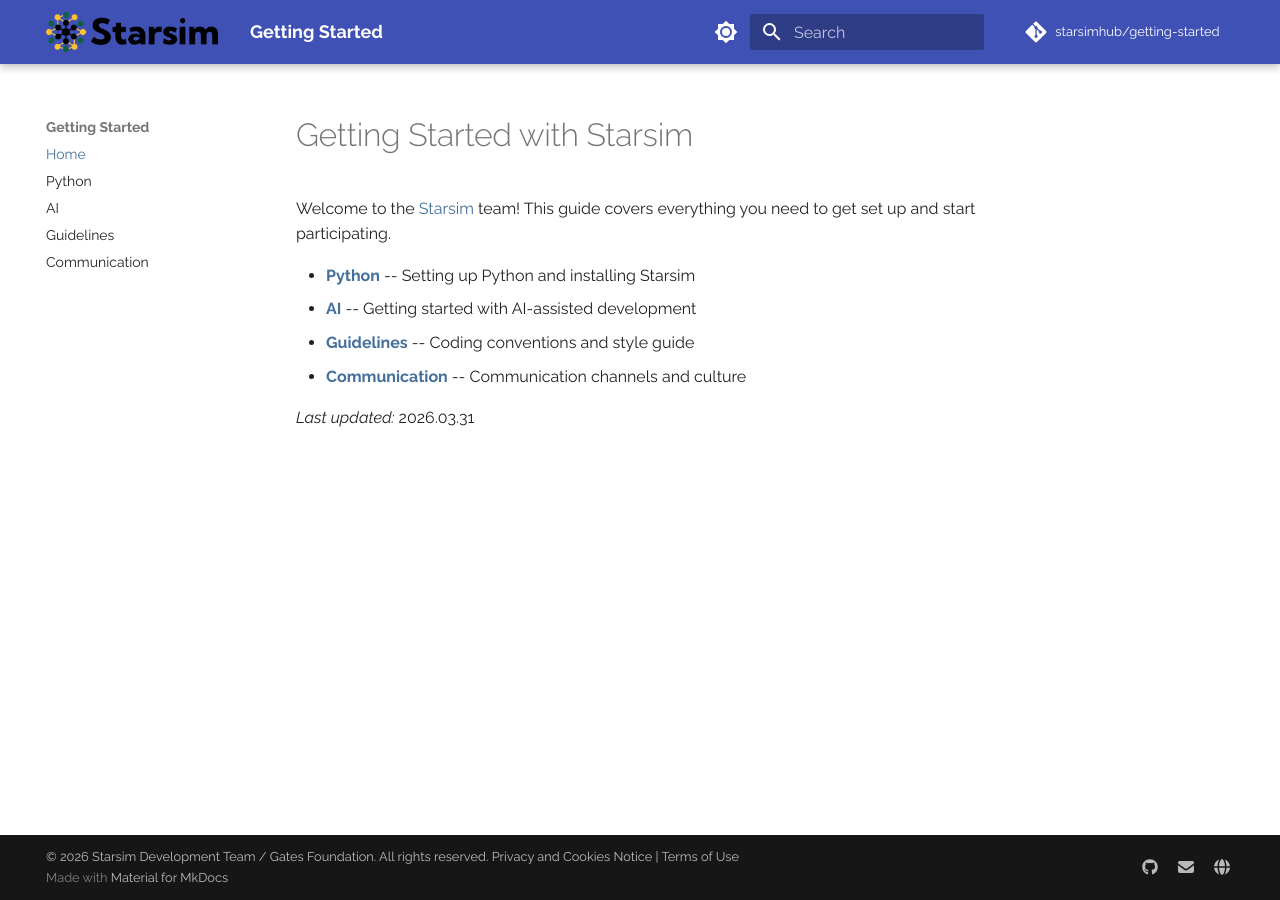
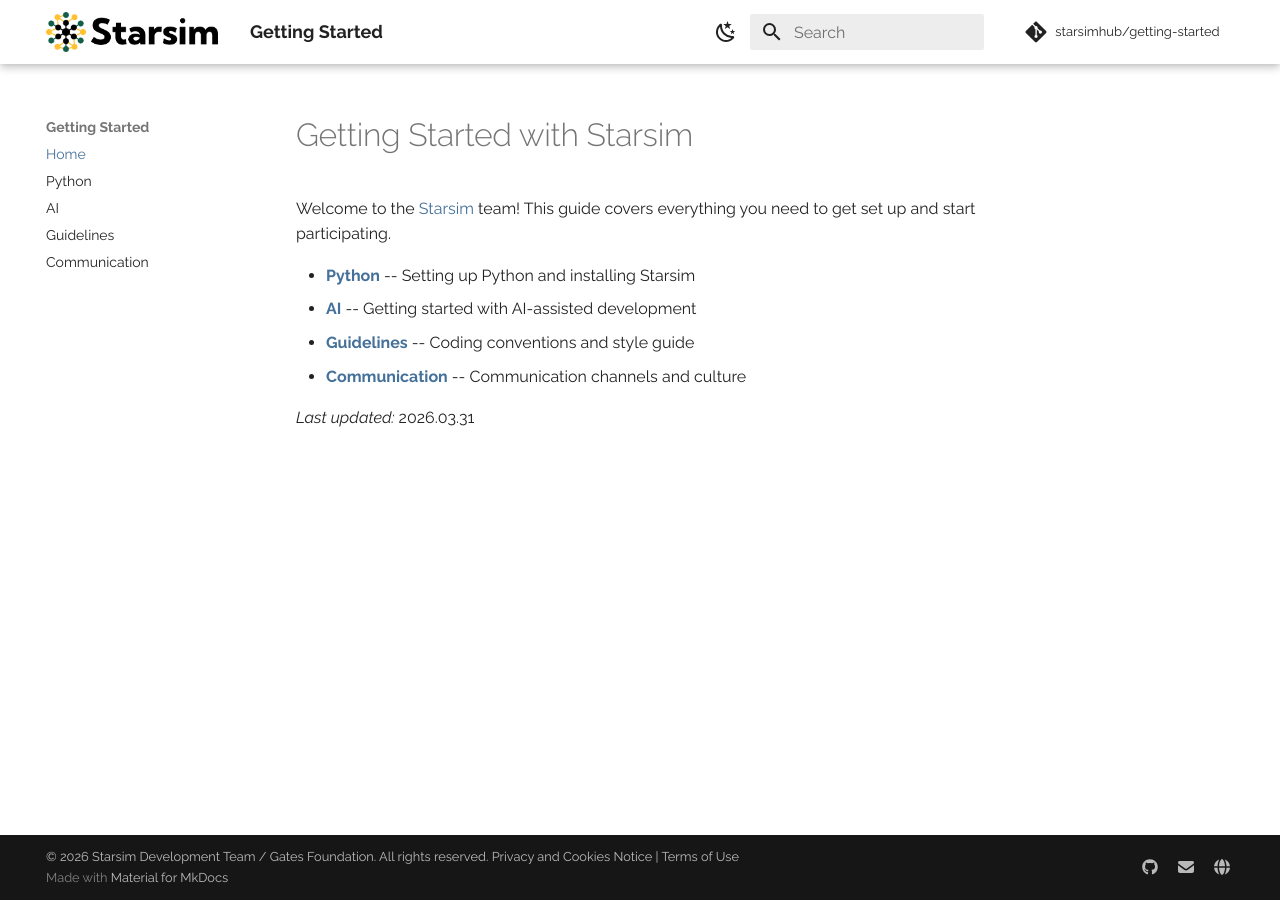
Before and after one commit to starsimhub/getting-started, an MkDocs documentation site: the page built from docs/index.md, in a window 1280 px wide. Built offline with MkDocs 1.6.1 and Material for MkDocs 9.7.7, drawn with Linux system fonts in a browser that asks for light colours; comment, search, counter and statistics services are not loaded.

Commit message:
final mkdocs version

```diff
--- a/mkdocs.yml
+++ b/mkdocs.yml
@@ -17,17 +17,20 @@
   font:
     text: Raleway
   palette:
-    - media: "(prefers-color-scheme: light)"
-      scheme: default
+    # Light Mode
+    - scheme: default
       toggle:
-        icon: material/brightness-7
-        name: Switch to dark mode
-    - media: "(prefers-color-scheme: dark)"
-      scheme: slate
-      primary: custom
+        icon: material/weather-night
+        name: Light mode
+      primary: white
+      accent: cyan
+    # Dark Mode
+    - scheme: slate
       toggle:
-        icon: material/brightness-4
-        name: Switch to light mode
+        icon: material/weather-sunny
+        name: Dark mode
+      primary: black
+      accent: cyan
   features:
     - navigation.instant
     - navigation.tracking
```
Also changed, not shown: README.md (+1 -6 lines).
